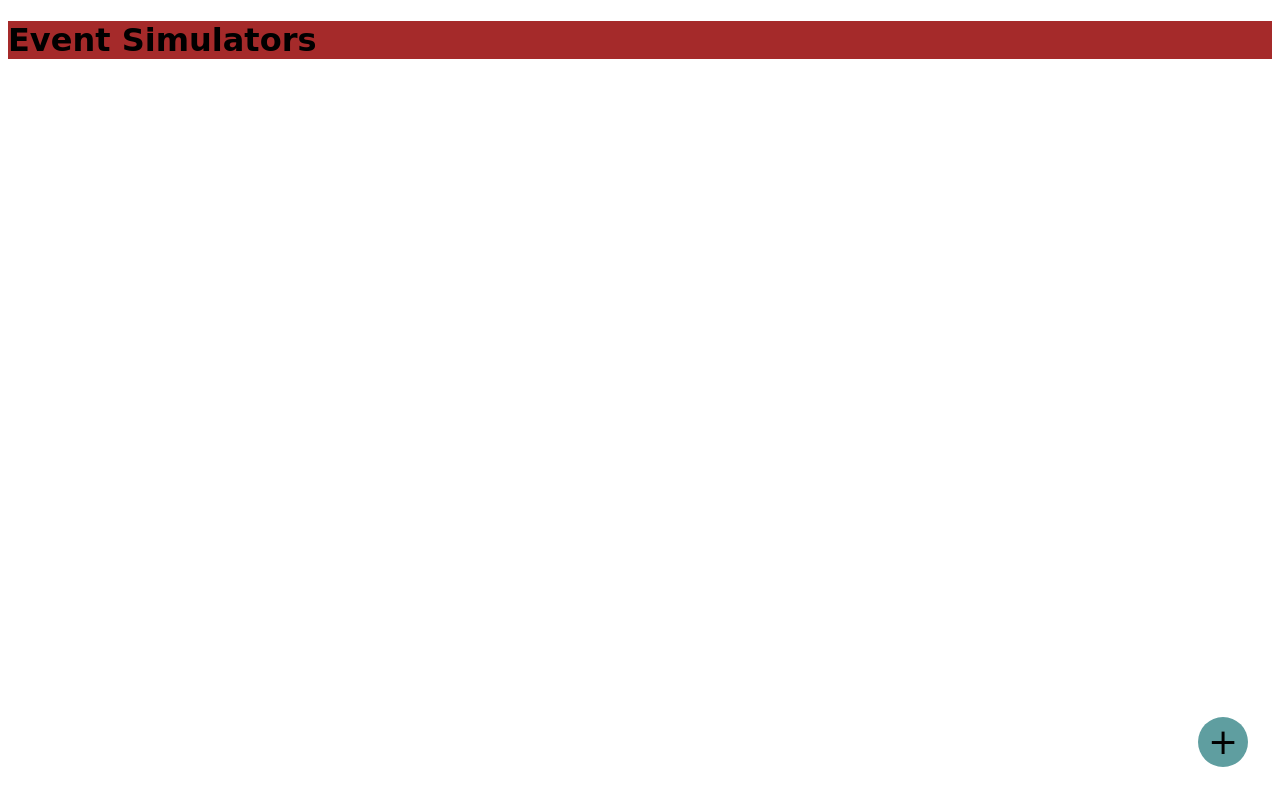
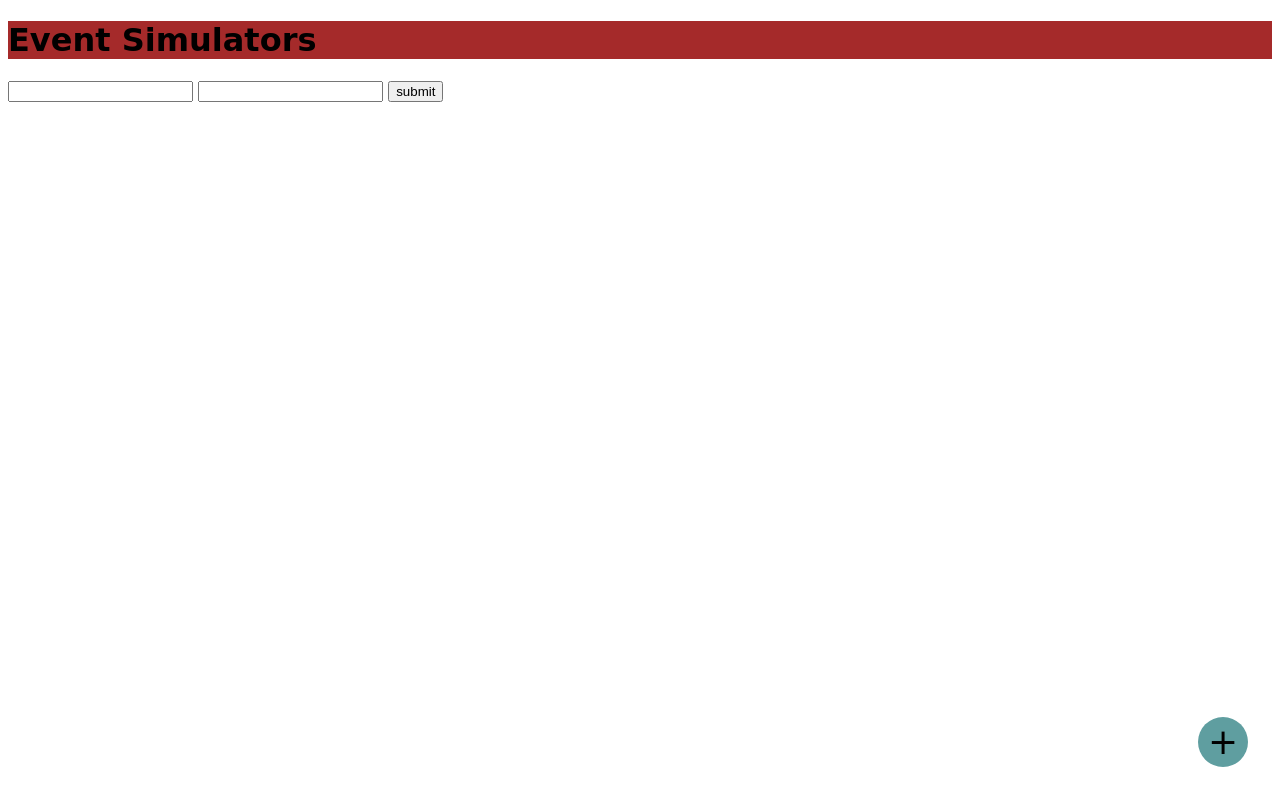
Before and after one commit to Ritikraj3/Learning-JavaScript, a plain HTML site: page 66_event-simulation/index.html in a window 1280 px wide. Drawn offline with Linux system fonts and the light colour scheme.

Commit message:
event simulator

```diff
--- a/66_event-simulation/index.html
+++ b/66_event-simulation/index.html
@@ -12,6 +12,11 @@
     <h1>Event Simulators</h1>
     <div class="container">
       <div class="card add-card" title="Add New Card">+</div>
+      <form action="./">
+        <input type="text">
+        <input type="text">
+        <button type="reset">submit</button>
+      </form>
     </div>
   </body>
 </html>
--- a/66_event-simulation/script.js
+++ b/66_event-simulation/script.js
@@ -1,5 +1,7 @@
 const addCardBtn = document.querySelector('.card')
 const container = document.querySelector('.container')
+const input = document.querySelector('input')
+const form = document.querySelector('form')
 
 let count = 1
 
@@ -9,3 +11,31 @@ addCardBtn.addEventListener('click', () => {
     newCard.innerText = count++
     container.append(newCard)
 })
+
+
+//FOCUS EVENT RELATED TO INPUT
+// setTimeout(() => {
+//     input.focus()
+//     console.log('input focused');
+// }, 2000)
+
+// setTimeout(() => {
+//     input.focus()
+//     console.log('input blurred');
+// }, 4000)
+
+// setTimeout(() => {
+//     form.submit()
+//     console.log('form submitted');
+// }, 2000)
+
+// form.reset()
+
+//*********************************************************** */
+
+// const intervalId = setInterval(() => {
+//     if (count > 999) {
+//         clearInterval(intervalId)
+//     }
+//     addCardBtn.click()
+// },5)
```
